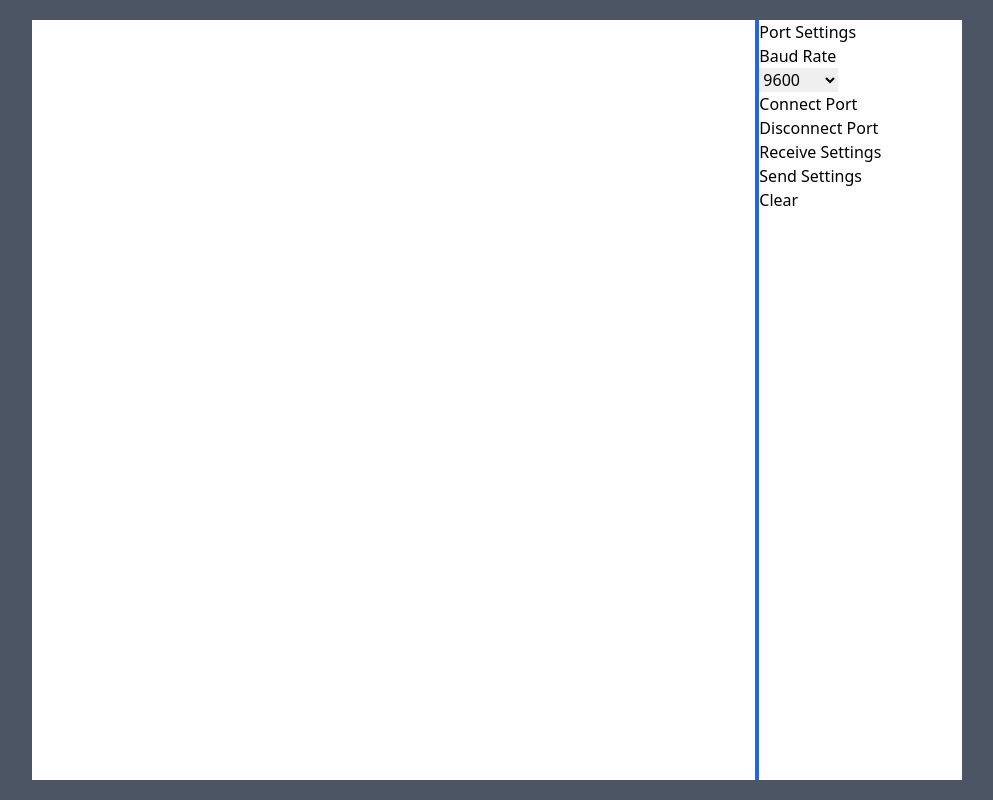
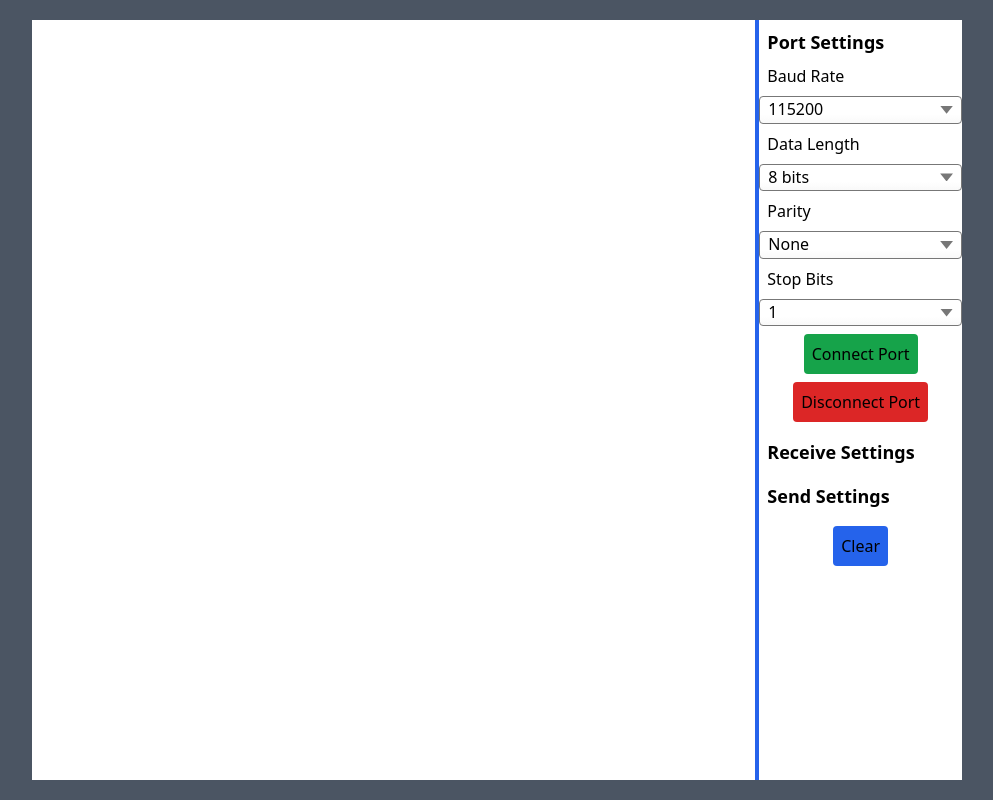
Before and after one commit to Alex40144/Serial-Port-Tools, a Next.js app: page / in a window 1280 px wide. Shown: the whole page, without its empty margins (143-1136 px from the left). Built offline with nearby package versions, Linux system fonts and the light colour scheme.

Commit message:
better looking

```diff
--- a/src/pages/index.tsx
+++ b/src/pages/index.tsx
@@ -5,7 +5,11 @@ import Layout from "../../components/Layout";
 
 const Home = () => {
 
-	const [baudRate, setBaudRate] = useState(9600);
+	const [baudRate, setBaudRate] = useState(115200);
+	const [dataBits, setDataBits] = useState(8);
+	const [stopBits, setStopBits] = useState(1);
+	const [parity, setParity] = useState("none");
+
 	var keepReading: boolean
 
 	let port: any, reader: any, log: any, writer: any
@@ -14,7 +18,7 @@ const Home = () => {
 			try {
 				//need to close all ports
 				port = await navigator.serial.requestPort();
-				await port.open({ baudRate: baudRate, bufferSize: 1024, dataBits: 8, parity: "none", stopBits: 1 });
+				await port.open({ baudRate: baudRate, bufferSize: 1024, dataBits: dataBits, parity: parity, stopBits: stopBits });
 				reader = port.readable
 					.pipeThrough(new TextDecoderStream())
 					.pipeThrough(new TransformStream(new LineBreakTransformer()))
@@ -24,6 +28,7 @@ const Home = () => {
 			}
 			catch (err) {
 				console.error('There was an error opening the serial port:', err);
+				console.log("probably open in another application")
 			}
 		}
 		else {
@@ -32,7 +37,8 @@ const Home = () => {
 	}
 
 	const removeSerialPorts = async () => {
-		if (keepReading == true) { //don't close if not open
+		try {
+			if (port.readable) { //don't close if not open
 				keepReading = false
 				console.log(keepReading)
 				const textEncoder = new TextEncoderStream();
@@ -49,6 +55,10 @@ const Home = () => {
 
 				await port.close();
 			}
+		} catch {
+			//port wasn't open
+		}
+
 	}
 
 
@@ -130,32 +140,49 @@ const Home = () => {
 				</div>
 				<div className="flex flex-col w-2/12 bg-white border-l-4 border-blue-600">
 					<div>
-						<h2> Port Settings</h2>
+						<h2 className='m-2 text-lg font-bold'> Port Settings</h2>
 						<div>
-							<h3>Baud Rate</h3>
-							<select
-								value={baudRate}
-								onChange={(e) => {
-									setBaudRate(parseInt(e.target.value));
-								}}
-							>
+							<h3 className='m-2'>Baud Rate</h3>
+							<div className="select">
+								<select value={baudRate} onChange={(e) => { setBaudRate(parseInt(e.target.value)); }}>
 									<option value={9600}> 9600 </option>
 									<option value={115200}> 115200 </option>
 									<option value={0}> Custom </option>
-
 								</select>
-
 							</div>
-						<button onClick={loadSerialPorts} className="flex">Connect Port</button>
-						<button onClick={removeSerialPorts} className="flex">Disconnect Port</button>
+							<h3 className='m-2'>Data Length</h3>
+							<div className="select">
+								<select value={dataBits} onChange={(e) => { setDataBits(parseInt(e.target.value)); }}>
+									<option value={7}> 7 bits </option>
+									<option value={8}> 8 bits </option>
+								</select>
+							</div>
+							<h3 className='m-2'>Parity</h3>
+							<div className="select">
+								<select value={parity} onChange={(e) => { setParity(e.target.value); }}>
+									<option value={"none"}> None </option>
+									<option value={"even"}> Even </option>
+									<option value={"odd"}> Odd </option>
+								</select>
+							</div>
+							<h3 className='m-2'>Stop Bits</h3>
+							<div className="select">
+								<select value={stopBits} onChange={(e) => { setStopBits(parseInt(e.target.value)); }}>
+									<option value={1}> 1 </option>
+									<option value={2}> 2 </option>
+								</select>
+							</div>
+						</div>
+						<button onClick={loadSerialPorts} className="flex m-2 mx-auto bg-green-600 p-2 rounded">Connect Port</button>
+						<button onClick={removeSerialPorts} className="flex m-2 mx-auto bg-red-600 p-2 rounded">Disconnect Port</button>
 					</div>
 					<div>
-						<h2> Receive Settings</h2>
+						<h2 className='m-2 text-lg font-bold'> Receive Settings</h2>
 					</div>
 					<div>
-						<h2> Send Settings</h2>
+						<h2 className='m-2 text-lg font-bold'> Send Settings</h2>
 					</div>
-					<button onClick={clearAllMessages} className="flex" >Clear</button>
+					<button onClick={clearAllMessages} className="flex m-2 mx-auto bg-blue-600 p-2 rounded" >Clear</button>
 				</div>
 			</div>
 		</Layout>
--- a/src/styles/globals.css
+++ b/src/styles/globals.css
@@ -25,3 +25,65 @@ html {
 .weirdflex {
   flex: 1 1 auto;
 }
+
+*,
+*::before,
+*::after {
+  box-sizing: border-box;
+}
+
+:root {
+  --select-border: #777;
+  --select-focus: blue;
+  --select-arrow: var(--select-border);
+}
+
+select {
+  appearance: none;
+  background-color: transparent;
+  border: none;
+  padding: 0 1em 0 0;
+  margin: 0;
+  width: 100%;
+  font-family: inherit;
+  font-size: inherit;
+  cursor: inherit;
+  line-height: inherit;
+  outline: none;
+}
+
+:root {
+  --select-border: #777;
+  --select-focus: blue;
+  --select-arrow: var(--select-border);
+}
+.select {
+  width: 100%;
+  min-width: 15ch;
+  max-width: 30ch;
+  border: 1px solid var(--select-border);
+  border-radius: 0.25em;
+  padding: 0.25em 0.5em;
+  font-size: 1rem;
+  cursor: pointer;
+  line-height: 1.1;
+  background-color: #fff;
+  background-image: linear-gradient(to top, #f9f9f9, #fff 33%);
+  display: grid;
+  grid-template-areas: "select";
+  align-items: center;
+}
+
+.select::after {
+  content: "";
+  width: 0.8em;
+  height: 0.5em;
+  background-color: var(--select-arrow);
+  clip-path: polygon(100% 0%, 0 0%, 50% 100%);
+  justify-self: end;
+}
+
+select,
+.select:after {
+  grid-area: select;
+}
```
Lines whose indentation alone changed are shown as unchanged.
